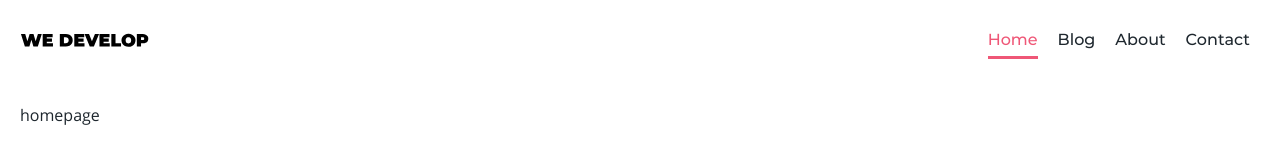
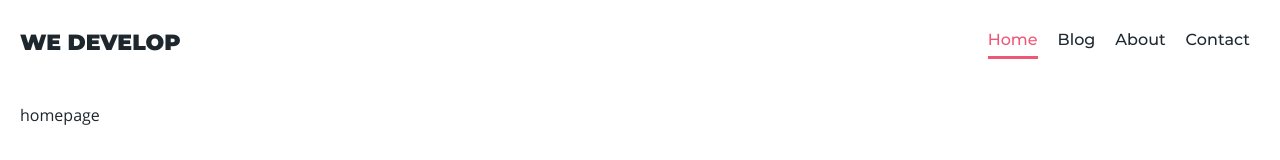
Before and after one commit to m-zs/we-develop, a Gatsby site: page / in a window 1280 px wide. Shown: the top 160 px of the page. Built offline with nearby package versions, Linux system fonts and the light colour scheme; Gatsby itself is replaced by a stand-in of ours; what assets would draw is missing.

Commit message:
refactor: add h1 instead of logo to navbar

```diff
--- a/src/components/Navbar/component.tsx
+++ b/src/components/Navbar/component.tsx
@@ -1,7 +1,6 @@
 import React, { useState } from 'react';
 import { Link } from 'gatsby';
 
-import logo from 'assets/images/logo.svg';
 import { themeBase } from 'styles/theme';
 import * as S from './style';
 import { useMatchMedia } from 'shared/hooks/useMatchMedia';
@@ -16,7 +15,7 @@ const Navbar = () => {
   return (
     <S.Container>
       <Link to="/">
-        <S.Logo src={logo} alt="we develop text" />
+        <S.Logo>we develop</S.Logo>
       </Link>
 
       {shouldRenderHamburger && (
--- a/src/components/Navbar/style.ts
+++ b/src/components/Navbar/style.ts
@@ -13,15 +13,21 @@ export const Container = styled.nav`
   `}
 `;
 
-export const Logo = styled.img`
-  width: 130px;
-  max-width: 100%;
-  transition-duration: 0.2s;
+export const Logo = styled.h1`
+  ${({ theme }) => `
+    color: ${theme.colors.font};
+    text-decoration: none;
+    text-transform: uppercase;
+    font-weight: 900;
+    font-size: 22px;
+    transition-duration: 0.2s;
 
-  &:hover {
-    filter: drop-shadow(5px 5px 0 rgba(0, 0, 0, 0.1));
-  }
+    &:hover {
+      color: ${theme.colors.textHighlight};
+    }
+  `}
 `;
+
 export const LinksContainer = styled.div<{ isActive: boolean }>`
   ${({ theme, isActive }) => `
     display: flex;
--- a/src/styles/globalStyle.ts
+++ b/src/styles/globalStyle.ts
@@ -25,6 +25,16 @@ ${({ theme }) => `
     color: ${theme.colors.font};
   }
 
+  h1, h2, h3, h4, h5, h6 {
+    font-family: ${theme.fonts.headings};
+    padding: 0;
+    margin: 0;
+  }
+
+  a {
+    text-decoration: none;
+  }
+
   *:focus:not(:focus-visible) {
     outline: none;
   }
```
Also changed, not shown: src/assets/images/logo.svg (deleted).
